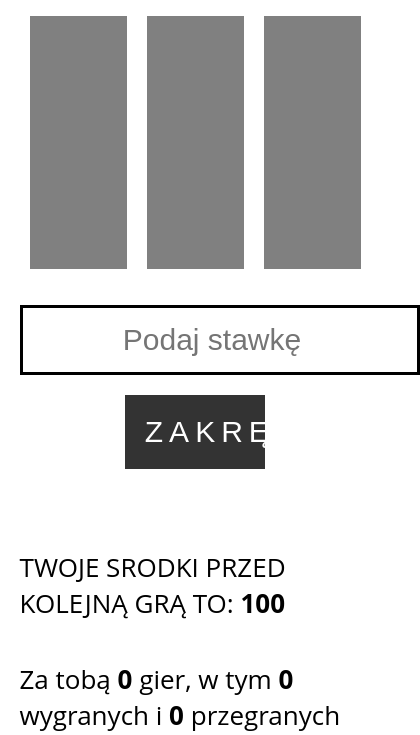
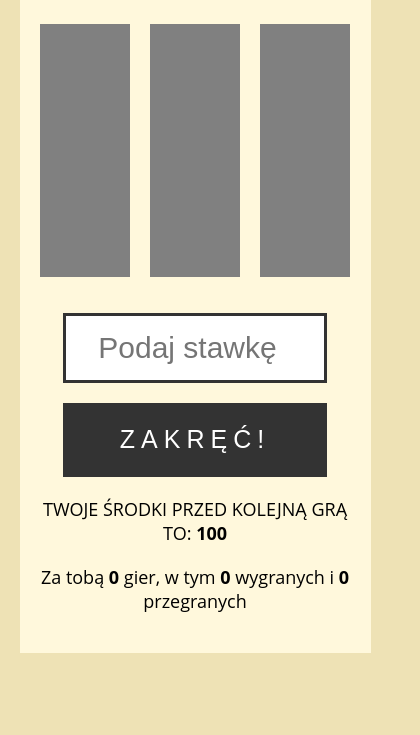
Before and after one commit to okayProjects/oneArmedBandit, a plain HTML site: page index.html in a window 390 px wide. Shown: the part 109-844 px from the top of the page, 420 px wide, since content can reach past the window. Drawn offline with Linux system fonts and the light colour scheme.

Commit message:
improve design

```diff
--- a/Game.js
+++ b/Game.js
@@ -38,7 +38,7 @@ class Game {
         if (this.inputBid.value < 1) return alert('Stawka, o którą chcesz grać jest za mała');
         const bid = Math.floor(this.inputBid.value);
         if (!this.wallet.checkCanPlay(bid)) {
-            return alert('Nie masz tylu środków');
+            return alert('Nie masz tyle środków');
         }
         this.wallet.changeWallet(bid, '-');
         this.draw = new Draw();
@@ -49,6 +49,5 @@ class Game {
         this.stats.addGameTostatistics(win, bid);
         this.render(colors, this.wallet.getWalletValue(), win, this.stats.showGameStatistics(), bid, wonMoney)
         this.inputBid.value = '';
-
     }
 }
--- a/Wallet.js
+++ b/Wallet.js
@@ -17,7 +17,6 @@ class Wallet {
                     throw new Error('nieprawidłowy typ działania');
                 }
             } else {
-                console.log(typeof value);
                 throw new Error('nieprawidłowa liczba');
             }
         }
--- a/index.html
+++ b/index.html
@@ -12,7 +12,7 @@
 <body>
   <div class="wrap">
 
-    <h1>Jednoręki bandyta</h1>
+    <h1>ONE-ARMED BANDIT</h1>
 
     <section class="game">
       <div class="color"></div>
@@ -25,7 +25,7 @@
       <button id="start">Zakręć!</button>
     </section>
 
-    <section class="panel">TWOJE SRODKI PRZED KOLEJNĄ GRĄ TO: <span class="wallet"></span></section>
+    <section class="panel">TWOJE ŚRODKI PRZED KOLEJNĄ GRĄ TO: <span class="wallet"></span></section>
 
     <section class="score">
       <span class="result"></span> Za tobą <span class="number"></span> gier, w tym <span class="win"></span> wygranych
--- a/style.css
+++ b/style.css
@@ -4,10 +4,16 @@
  box-sizing: border-box;
 }
 
+body {
+    background-color: rgb(238, 226, 181);
+}
+
 .wrap {
- width: 80%;
- margin: 5vh auto 0;
+ width: 90%;
+ margin: 10px auto;
  font-family: 'open sans', roboto, sans-serif;
+ background-color: cornsilk;
+ padding: 40px 10px;
 }
 
 
@@ -33,16 +39,16 @@ border: 3px solid gray;
  text-align: center;
 }
 
-.play input{
+.play input {
  height: 90px;
  font-size: 40px;
  padding: 20px;
  width: 400px;
- border: 3px solid black;
+ border: 3px solid #333;
  text-align: center;
 }
 .play button {
- width: 40%;
+ width: 400px;
  height:90px;
  text-align: center;
  padding: 20px 60px;
@@ -53,6 +59,13 @@ border: 3px solid gray;
  color: white;
  cursor: pointer;
  letter-spacing: 6px;
+ transition: .5s;
+}
+
+.play button:hover {
+    background-color: #fff;
+    color: #333;
+    border: 2px solid #333;
 }
 
 .panel {
@@ -62,6 +75,7 @@ border: 3px solid gray;
 
 .panel, .score {
  font-size: 26px;
+ text-align: center;
 }
 .panel span, .score span {
  font-weight: bold;
@@ -71,8 +85,9 @@ border: 3px solid gray;
  .wrap {
  width: 90%;
  }
- .play input{
+ .play input {
   height: 70px;
+  width: 80%;
   font-size: 30px;
   display: block;
   margin: 20px auto;
@@ -80,11 +95,23 @@ border: 3px solid gray;
  }
  .play button {
   height: 74px;
-  font-size: 30px;
+  width: 80%;
+  font-size: 25px;
   display: block;
   text-align: center;
   margin: 0 auto;
   padding: 0 20px ;
  }
 
+ .panel {
+    margin: 20px 0;
+   }
+
+   .panel, .score {
+    font-size: 18px;
+   }
+   .panel span, .score span {
+    font-weight: bold;
+   }
+
 }
```
